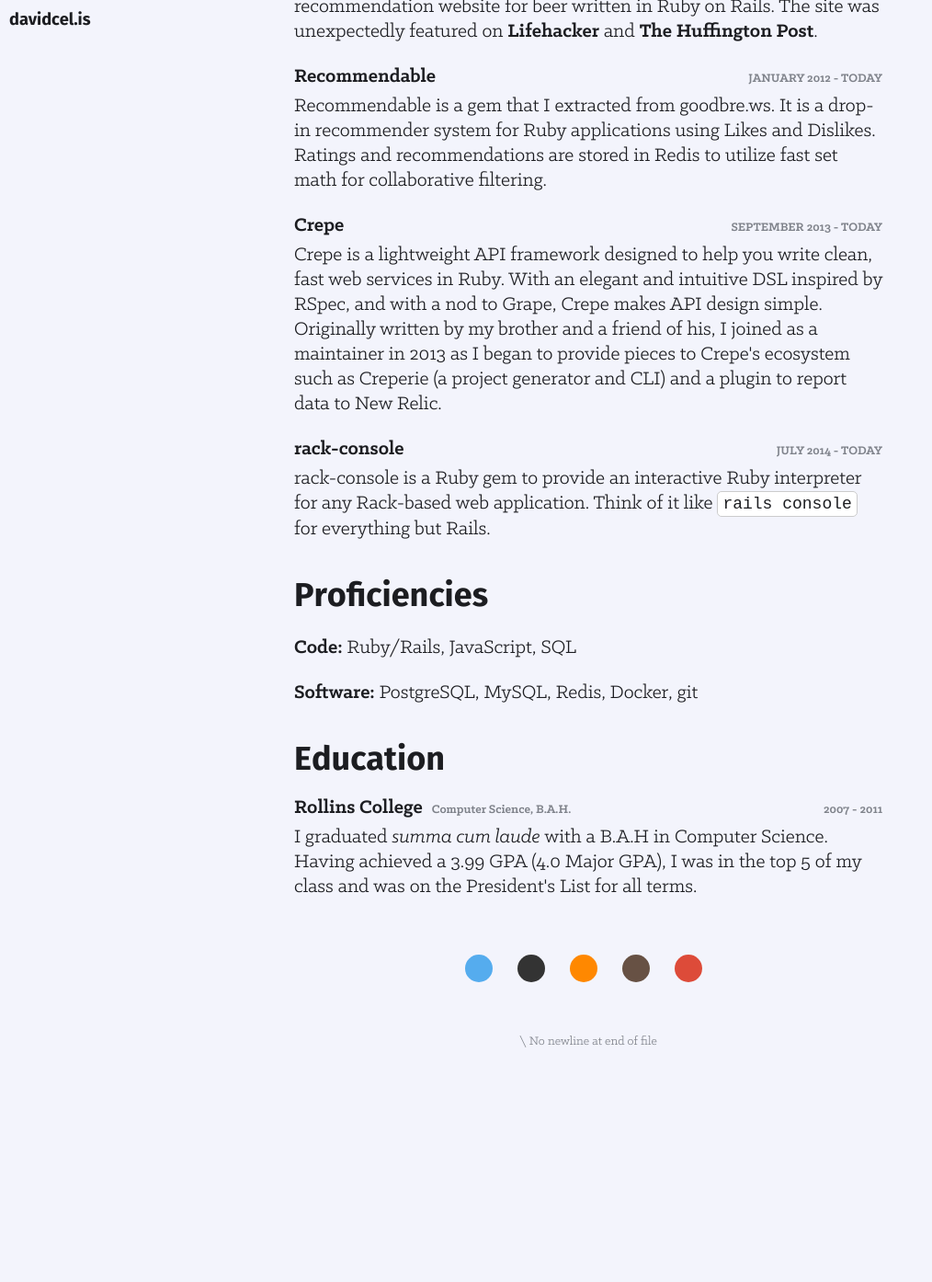
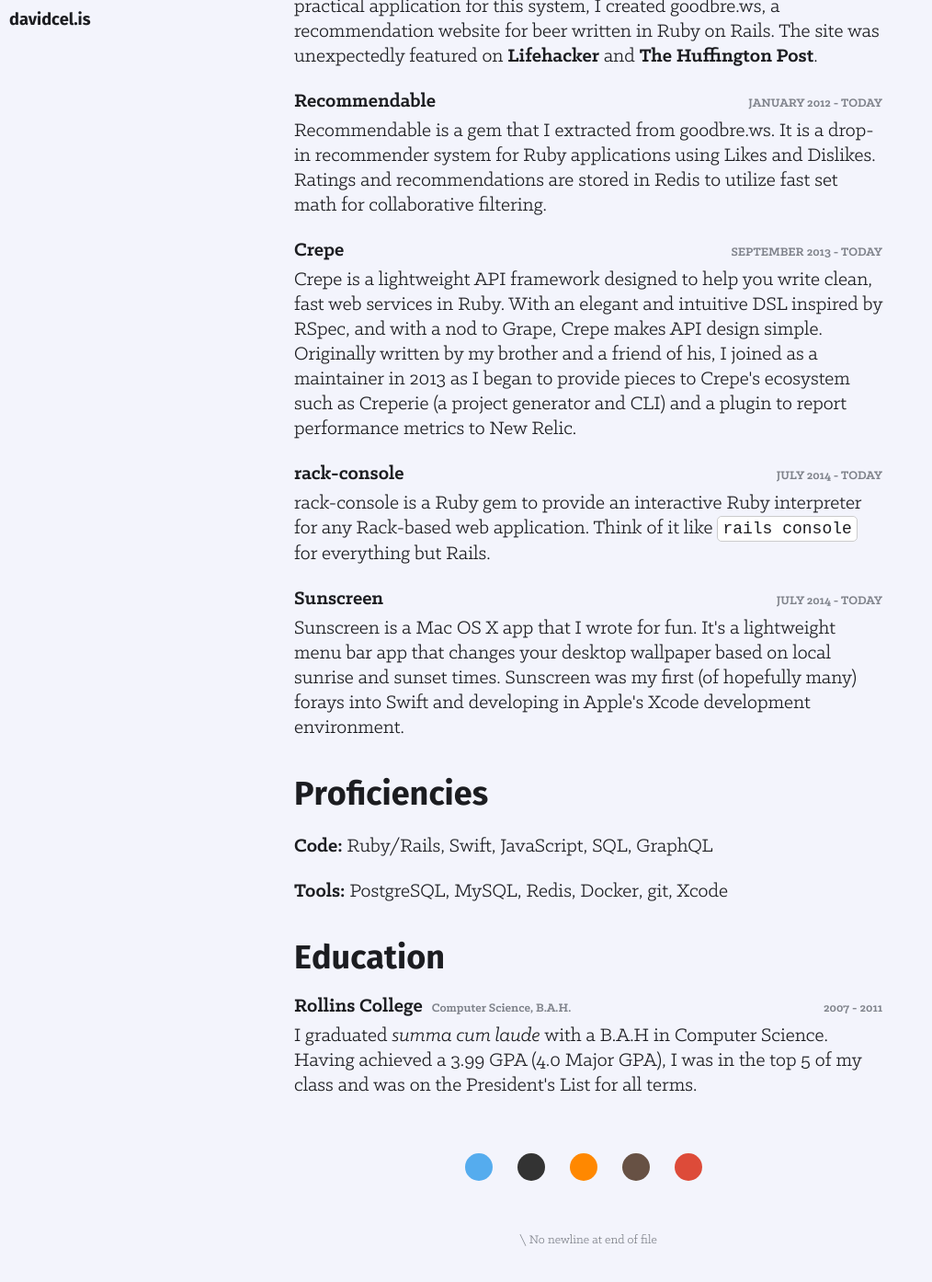
Before and after one commit to davidcelis/davidcelis.github.io, a Jekyll site: the page built from resume.html, in a window 1280 px wide and 1400 px high, scrolled down 1928 px. Shown: the top 1394 px of the window at 92% size, without its empty margins (0-1014 px from the left). Built offline with Jekyll 4.4.1, drawn with Linux system fonts in a browser that asks for light colours; some web fonts are replaced; before the commit the page ends 3112 px from its top, so only the background shows below that; some of the changed text lies outside the part shown.

Commit message:
Update resume
Signed-off-by: David Celis <me@davidcel.is>

```diff
--- a/resume.html
+++ b/resume.html
@@ -38,8 +38,8 @@ css:
   <span class="title">Platform Engineer</span>
 
   <p class="clear">
-    As a member of the Platform team, I help build GitHub's API and manage their
-    third-party integrations.
+    As a member of Platform Engineering, I'm responsible for helping build and
+    maintain GitHub's Developer API, third-party integrations, and webhooks.
   </p>
 
   <a class="job" href="https://immun.io/">IMMUNIO</a>
@@ -127,7 +127,7 @@ css:
     with a nod to Grape, Crepe makes API design simple. Originally written by my
     brother and a friend of his, I joined as a maintainer in 2013 as I began to
     provide pieces to Crepe's ecosystem such as Creperie (a project generator and
-    CLI) and a plugin to report data to New Relic.
+    CLI) and a plugin to report performance metrics to New Relic.
   </p>
 
   <a class="project" href="https://github.com/davidcelis/rack-console">rack-console</a>
@@ -139,14 +139,24 @@ css:
     everything but Rails.
   </p>
 
+  <a class="project" href="https://davidcel.is/projects/sunscreen">Sunscreen</a>
+  <span class="date">July 2014 - Today</span>
+
+  <p class="clear">
+    Sunscreen is a Mac OS X app that I wrote for fun. It's a lightweight menu bar
+    app that changes your desktop wallpaper based on local sunrise and sunset times.
+    Sunscreen was my first (of hopefully many) forays into Swift and developing
+    in Apple's Xcode development environment.
+  </p>
+
   <h2>Proficiencies</h2>
 
   <p class="clear">
-    <strong>Code:</strong> Ruby/Rails, JavaScript, SQL
+    <strong>Code:</strong> Ruby/Rails, Swift, JavaScript, SQL, GraphQL
   </p>
 
   <p>
-    <strong>Software:</strong> PostgreSQL, MySQL, Redis, Docker, git
+    <strong>Tools:</strong> PostgreSQL, MySQL, Redis, Docker, git, Xcode
   </p>
 
   <h2>Education</h2>
```
Also changed, not shown: other parts of resume.html (+1 -1 lines).
